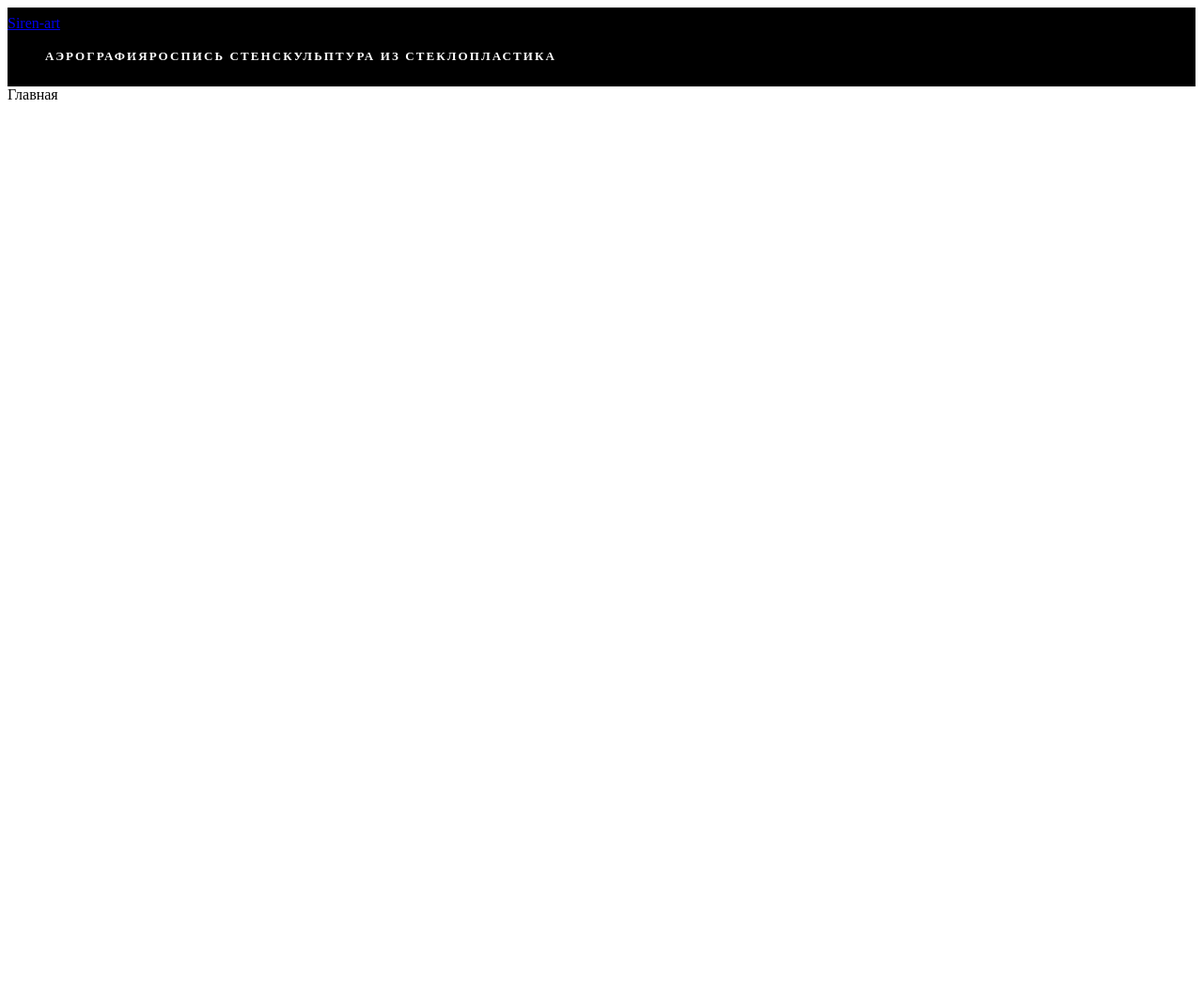
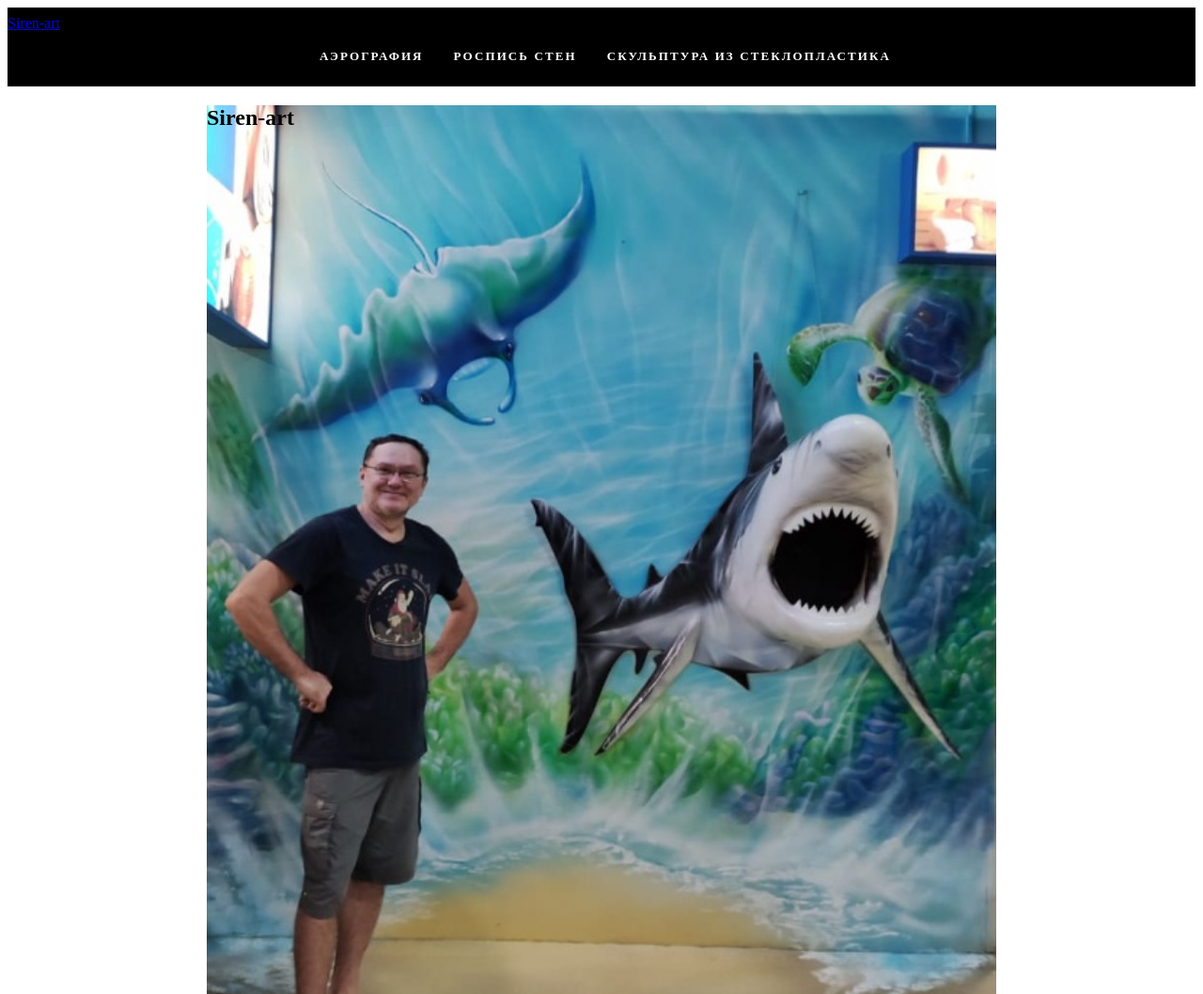
Before and after one commit to FreshHead/siren-art, a plain HTML site: page index.html in a window 1280 px wide. Shown: the top 1058 px of the page at 94% size. Before the commit the page ends 800 px from the top, so only its background shows below. Drawn offline with Linux system fonts and the light colour scheme.

Commit message:
Роутинг: Испрпалена ошибка после обновления страницы

```diff
--- a/index.html
+++ b/index.html
@@ -10,12 +10,12 @@
 <!-- TODO: Сделай подразделы -->
 
 <body>
-    <header>
+    <header class="main-header">
         <a href="/">Siren-art</a>
         <ul class="menu">
-            <li><a href="/aerography">Аэрография</a></li>
-            <li><a href="/walls">Роспись стен</a></li>
-            <li><a href="/sculptures">Скульптура из стеклопластика</a></li>
+            <li><a href="#aerography">Аэрография</a></li>
+            <li><a href="#walls">Роспись стен</a></li>
+            <li><a href="#sculptures">Скульптура из стеклопластика</a></li>
             <!-- <li><a href="">Аэрография на авто</a></li>
             <li><a href="">Аэрография на мотоциклах</a></li>
             <li><a href="">Роспись бассейнов</a></li>
--- a/js/router.js
+++ b/js/router.js
@@ -12,14 +12,14 @@ document.addEventListener("DOMContentLoaded", () => {
 const routes = {
     404: "pages/main.html",
     "/": "pages/main.html",
-    "/aerography": "pages/aerography.html",
-    "/walls": "pages/walls.html",
-    "/sculptures": "pages/sculptures.html",
+    "#aerography": "pages/aerography.html",
+    "#walls": "pages/walls.html",
+    "#sculptures": "pages/sculptures.html"
 };
 
 const handleLocation = async () => {
-    const path = window.location.pathname;
-    const route = routes[path] || routes[404];
+    const hash = window.location.hash;
+    const route = routes[hash] || routes[404];
     const html = await fetch(route).then((data) => data.text());
     document.getElementById("main-page").innerHTML = html;
 };
--- a/pages/main.html
+++ b/pages/main.html
@@ -1 +1,8 @@
-<div>Главная</div>
+<article class="about">
+    <header>
+        <h1>Siren-art</h1>
+    </header>
+    <section>
+        <!-- <img src="../img/about.jpg" -->
+    </section>
+</article>
--- a/style.css
+++ b/style.css
@@ -1,14 +1,17 @@
-header {
+ .main-header {
      background-color: #000;
      padding: .5rem 0 .5rem 0;
  }
 
  .menu {
      display: flex;
+     justify-content: center;
      text-align: center;
  }
 
  .menu>li a {
+     margin-right: 2rem;
+
      color: #fff;
      text-transform: uppercase;
      letter-spacing: 2.1px;
@@ -16,3 +19,36 @@ header {
      font-weight: bold;
      font-size: 13px;
  }
+
+ .about {
+     max-width: 840px;
+     height: 1000px;
+     margin: 0 auto;
+     background-image: url('./img/about.jpg');
+     background-repeat: no-repeat;
+     background-size: cover;
+ }
+
+ .grid {
+     display: grid;
+     -ms-grid-columns: 1fr 1fr 1fr;
+     grid-template-columns: 1fr 1fr 1fr;
+     grid-column-gap: 20px;
+     margin-top: 30px;
+     margin-bottom: 40px;
+     padding: 0;
+ }
+
+
+ .card {
+     width: 500px;
+     height: 500px;
+ }
+
+ /*👉 #main-auto {
+     background-image: url('');
+ }👈*/
+
+ /*👉 #main-bus {
+     background-image: url('./img/автобус\ Рубин.jpeg');
+ }👈*/
```
Also changed, not shown: pages/aerography.html (+7 -2 lines), img/about.jpg (added), img/автобус Рубин.jpeg (added), img/машина сакура.jpeg (added), 1 other file. Lines whose indentation alone changed are shown as unchanged.
